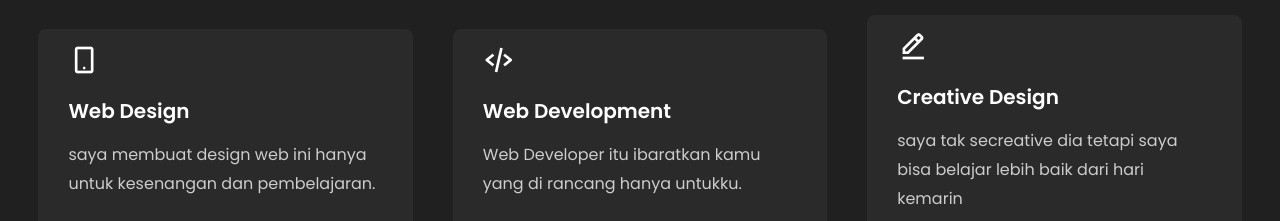
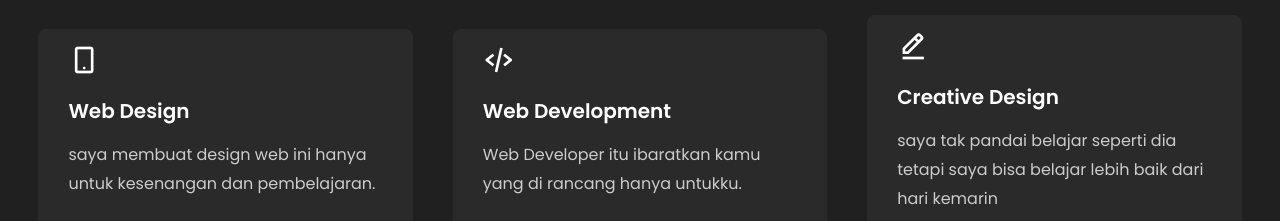
Before and after one commit to paciw24/paciwya, a plain HTML site: page index.html in a window 1280 px wide. Shown: the part 2060-2281 px from the top of the page. Drawn offline with nearby package versions, Linux system fonts and the light colour scheme.

Commit message:
Memperbarui file index.html

```diff
--- a/index.html
+++ b/index.html
@@ -109,7 +109,7 @@
           </div>
           <h3>Creative Design</h3>
           <p>
-            saya tak secreative dia tetapi saya bisa belajar lebih baik dari hari kemarin
+            saya tak pandai belajar seperti dia tetapi saya bisa belajar lebih baik dari hari kemarin
           </p>
           <a href="#" class="read">Read More</a>
         </div>
```
